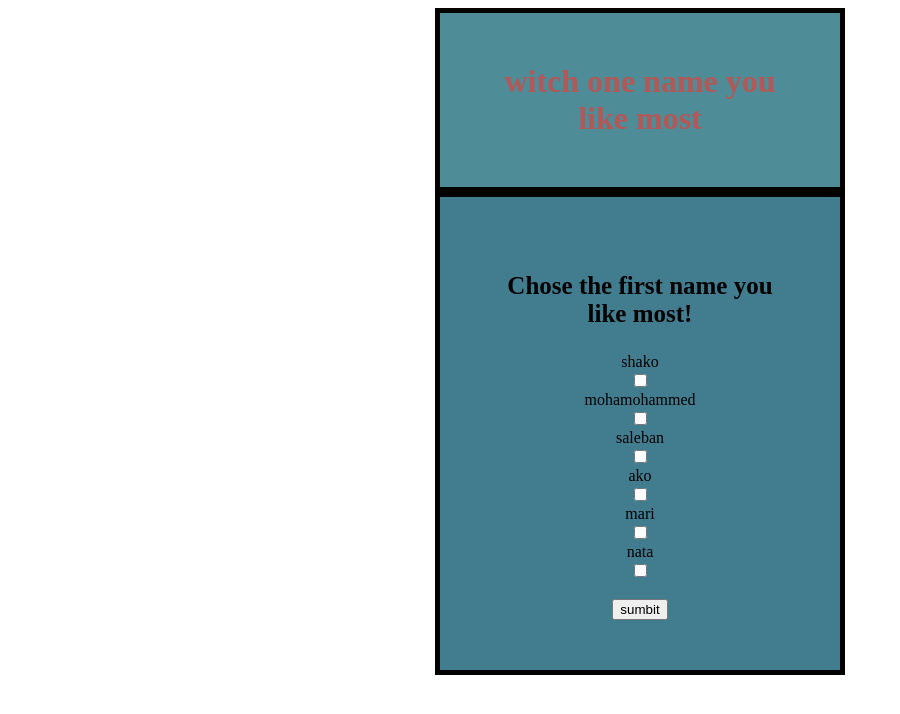
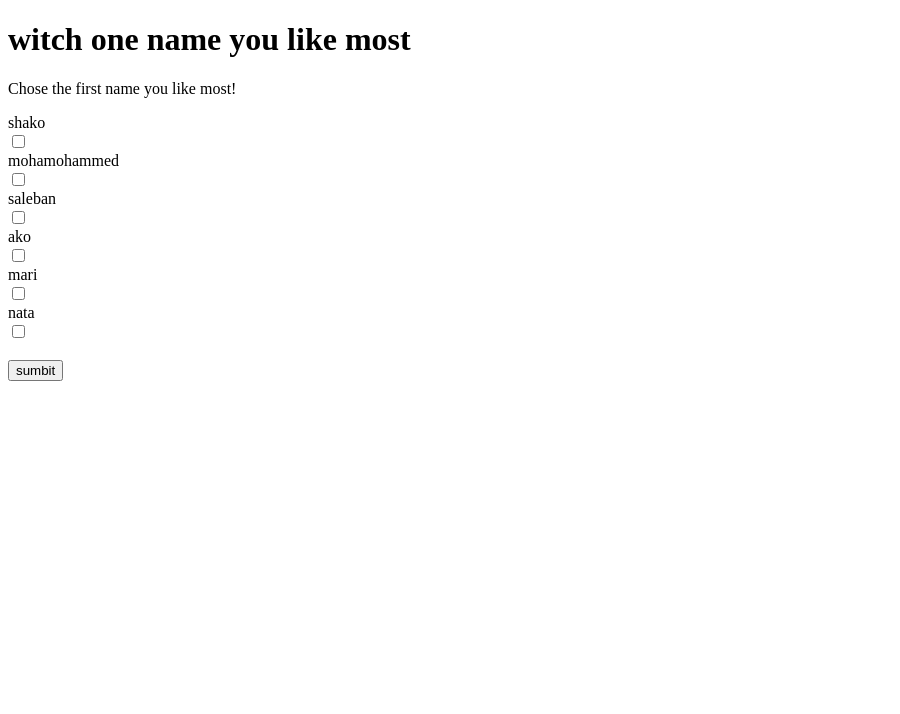
Before and after one commit to hatchet19/survey-for-ugly-names, a plain HTML site: page index.html in a window 1280 px wide. Shown: the whole page, without its empty margins (0-900 px from the left). Drawn offline with Linux system fonts and the light colour scheme.

Commit message:
Update index.html

```diff
--- a/index.html
+++ b/index.html
@@ -1,7 +1,7 @@
 <!DOCTYPE html>
 <html lang="en">
 <head>
-    <link rel="stylesheet" href="sytle.css">
+    <link rel="stylesheet" href="styles.css">
     <meta charset="UTF-8">
     <meta http-equiv="X-UA-Compatible" content="IE=edge">
     <meta name="viewport" content="width=device-width, initial-scale=1.0">
```
